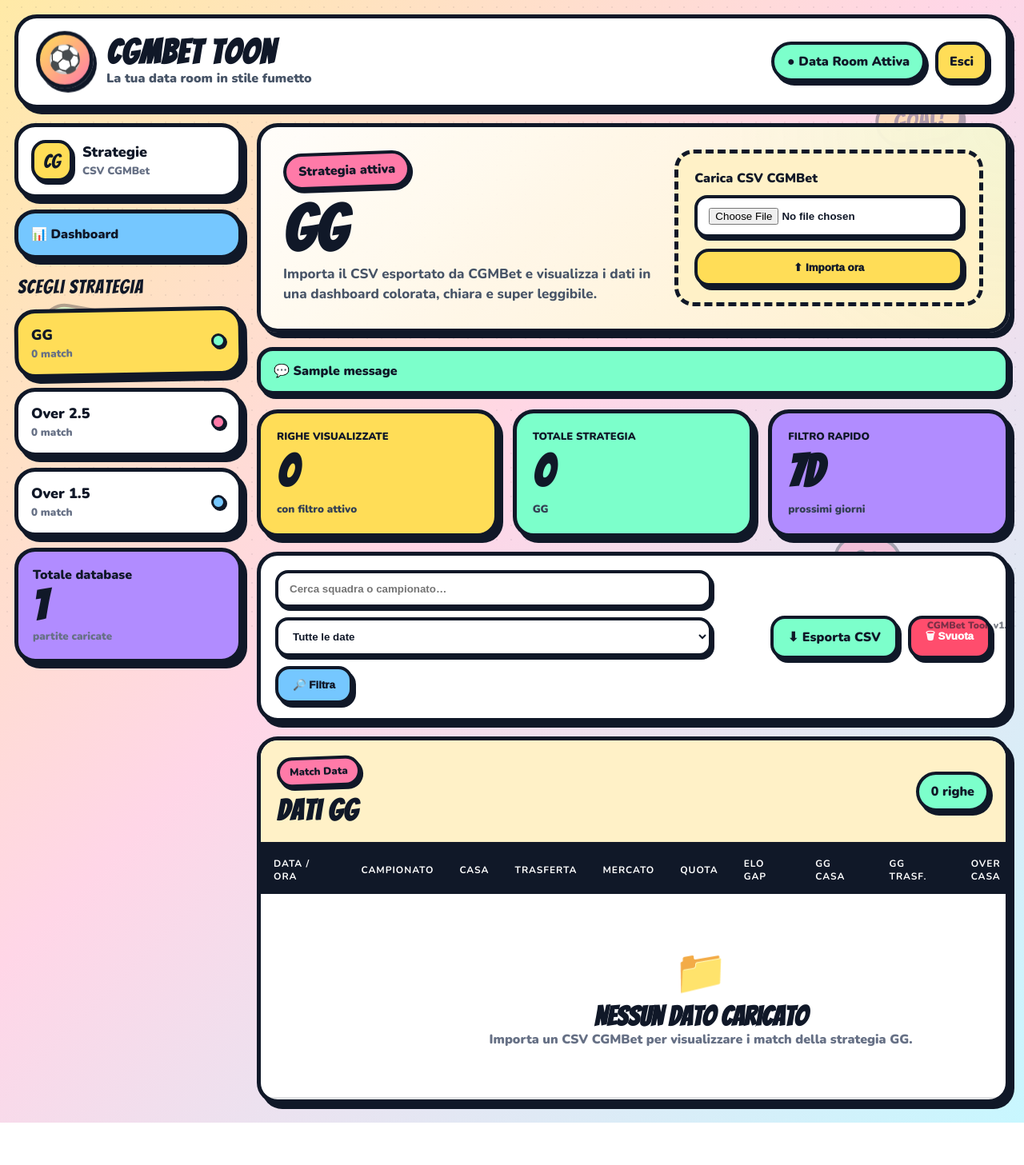
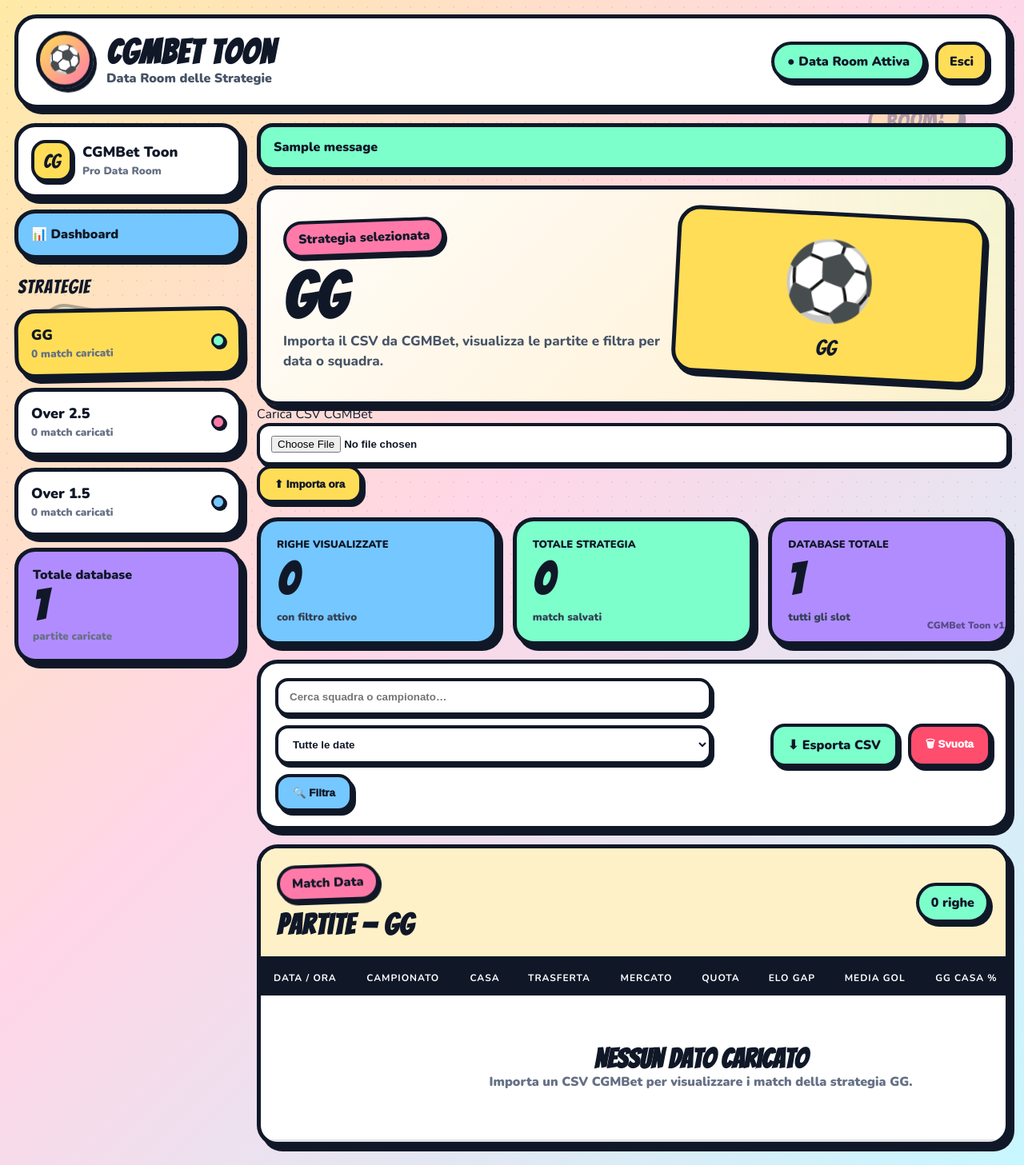
Before and after one commit to diablo130219/CGMBET, a Flask app: page / in a window 1280 px wide. Shown: the whole page at 80% size. Before the commit the page ends 1404 px from the top, so only its background shows below. Run offline with Flask 3, Linux system fonts and the light colour scheme; the visitor is signed in with stand-in values (Sample User, id 1); tables that the repository leaves empty hold one stand-in row (values such as "Sample post"); one stand-in notice (Sample message) is shown.

Commit message:
Add files via upload

```diff
--- a/templates/index.html
+++ b/templates/index.html
@@ -4,14 +4,14 @@
   <meta charset="utf-8">
   <meta name="viewport" content="width=device-width, initial-scale=1">
   <title>CGMBet Toon — {{ strategy }}</title>
-  <link rel="stylesheet" href="{{ url_for('static', filename='style.css') }}?v=toon-01">
+  <link rel="stylesheet" href="{{ url_for('static', filename='style.css') }}?v=toon-02">
 </head>
 <body>
 
 <div class="comic-bg">
-  <span class="bubble b1">GOAL!</span>
-  <span class="bubble b2">OVER!</span>
-  <span class="bubble b3">GG!</span>
+  <span class="bubble b1">BOOM!</span>
+  <span class="bubble b2">DATA!</span>
+  <span class="bubble b3">WIN!</span>
 </div>
 
 <header class="toon-header">
@@ -19,7 +19,7 @@
     <div class="toon-logo">⚽</div>
     <div>
       <h1>CGMBet Toon</h1>
-      <p>La tua data room in stile fumetto</p>
+      <p>Data Room delle Strategie</p>
     </div>
   </div>
   <div class="header-actions">
@@ -30,23 +30,24 @@
 
 <div class="layout">
 
+  <!-- SIDEBAR -->
   <aside class="sidebar">
     <div class="sidebar-card logo-card">
       <div class="mini-logo">CG</div>
       <div>
-        <strong>Strategie</strong>
-        <small>CSV CGMBet</small>
+        <strong>CGMBet Toon</strong>
+        <small>Pro Data Room</small>
       </div>
     </div>
 
     <a href="{{ url_for('dashboard') }}" class="nav-dashboard">📊 Dashboard</a>
 
-    <div class="nav-title">Scegli strategia</div>
+    <div class="nav-title">Strategie</div>
 
     <a href="{{ url_for('index', strategy='GG') }}" class="nav-item {% if strategy == 'GG' %}active{% endif %}">
       <div>
         <strong>GG</strong>
-        <small>{{ gg_count }} match</small>
+        <small>{{ gg_count }} match caricati</small>
       </div>
       <span class="comic-dot green"></span>
     </a>
@@ -54,7 +55,7 @@
     <a href="{{ url_for('index', strategy='Over 2.5') }}" class="nav-item {% if strategy == 'Over 2.5' %}active{% endif %}">
       <div>
         <strong>Over 2.5</strong>
-        <small>{{ over25_count }} match</small>
+        <small>{{ over25_count }} match caricati</small>
       </div>
       <span class="comic-dot pink"></span>
     </a>
@@ -62,7 +63,7 @@
     <a href="{{ url_for('index', strategy='Over 1.5') }}" class="nav-item {% if strategy == 'Over 1.5' %}active{% endif %}">
       <div>
         <strong>Over 1.5</strong>
-        <small>{{ over15_count }} match</small>
+        <small>{{ over15_count }} match caricati</small>
       </div>
       <span class="comic-dot blue"></span>
     </a>
@@ -74,16 +75,32 @@
     </div>
   </aside>
 
+  <!-- MAIN -->
   <main class="main-content">
 
-    <section class="hero-toon">
-      <div>
-        <span class="comic-label">Strategia attiva</span>
-        <h2>{{ strategy }}</h2>
-        <p>Importa il CSV esportato da CGMBet e visualizza i dati in una dashboard colorata, chiara e super leggibile.</p>
+    {% with messages = get_flashed_messages(with_categories=true) %}
+      {% for category, message in messages %}
+        <div class="flash {{ category }}">{{ message }}</div>
+      {% endfor %}
+    {% endwith %}
+
+    <!-- HERO + IMPORT -->
+    <div class="import-section">
+      <div class="hero-toon" style="margin-bottom:0;">
+        <div>
+          <span class="comic-label">Strategia selezionata</span>
+          <h2>{{ strategy }}</h2>
+          <p>Importa il CSV da CGMBet, visualizza le partite e filtra per data o squadra.</p>
+        </div>
+        <div class="mascot-card">
+          <div class="mascot">
+            {% if strategy == 'GG' %}⚽{% elif strategy == 'Over 2.5' %}🎯{% else %}🔥{% endif %}
+          </div>
+          <span>{{ strategy }}</span>
+        </div>
       </div>
 
-      <form class="upload-panel" action="{{ url_for('import_csv') }}" method="POST" enctype="multipart/form-data">
+      <form class="import-form" action="{{ url_for('import_csv') }}" method="POST" enctype="multipart/form-data">
         <input type="hidden" name="strategy" value="{{ strategy }}">
         <label>
           <span>Carica CSV CGMBet</span>
@@ -91,16 +108,11 @@
         </label>
         <button type="submit" class="toon-btn">⬆ Importa ora</button>
       </form>
-    </section>
+    </div>
 
-    {% with messages = get_flashed_messages(with_categories=true) %}
-      {% for category, message in messages %}
-        <div class="flash {{ category }}">💬 {{ message }}</div>
-      {% endfor %}
-    {% endwith %}
-
-    <section class="stats-grid">
-      <div class="stat-card yellow">
+    <!-- STAT CARDS -->
+    <div class="stats-grid three">
+      <div class="stat-card blue">
         <span>Righe visualizzate</span>
         <strong>{{ total }}</strong>
         <small>con filtro attivo</small>
@@ -108,16 +120,17 @@
       <div class="stat-card mint">
         <span>Totale strategia</span>
         <strong>{{ total_strategy }}</strong>
-        <small>{{ strategy }}</small>
+        <small>match salvati</small>
       </div>
       <div class="stat-card violet">
-        <span>Filtro rapido</span>
-        <strong>7D</strong>
-        <small>prossimi giorni</small>
+        <span>Database totale</span>
+        <strong>{{ total_all }}</strong>
+        <small>tutti gli slot</small>
       </div>
-    </section>
+    </div>
 
-    <section class="toolbar">
+    <!-- TOOLBAR -->
+    <div class="toolbar">
       <form class="filters" method="GET">
         <input type="hidden" name="strategy" value="{{ strategy }}">
         <input type="text" name="search" value="{{ search }}" placeholder="Cerca squadra o campionato…">
@@ -126,9 +139,8 @@
           <option value="today" {% if date_filter == "today" %}selected{% endif %}>Solo oggi</option>
           <option value="7days" {% if date_filter == "7days" %}selected{% endif %}>Prossimi 7 giorni</option>
         </select>
-        <button class="toon-btn secondary" type="submit">🔎 Filtra</button>
+        <button class="toon-btn secondary" type="submit">🔍 Filtra</button>
       </form>
-
       <div class="actions">
         <a class="toon-btn export" href="{{ url_for('export_strategy', strategy=strategy) }}">⬇ Esporta CSV</a>
         <form action="{{ url_for('clear_strategy', strategy=strategy) }}" method="POST"
@@ -136,17 +148,17 @@
           <button class="toon-btn danger" type="submit">🗑 Svuota</button>
         </form>
       </div>
-    </section>
+    </div>
 
-    <section class="table-panel">
+    <!-- TABLE -->
+    <div class="table-panel">
       <div class="table-header">
         <div>
-          <span class="comic-label small-label">Match Data</span>
-          <h3>Dati {{ strategy }}</h3>
+          <span class="comic-label">Match Data</span>
+          <h3>Partite — {{ strategy }}</h3>
         </div>
         <div class="rows-badge">{{ total }} righe</div>
       </div>
-
       <div class="table-wrap">
         <table>
           <thead>
@@ -158,10 +170,14 @@
               <th>Mercato</th>
               <th>Quota</th>
               <th>ELO GAP</th>
-              <th>GG Casa</th>
-              <th>GG Trasf.</th>
-              <th>Over Casa</th>
-              <th>Over Trasf.</th>
+              <th>Media Gol</th>
+              {% if strategy == 'GG' %}
+              <th>GG Casa %</th>
+              <th>GG Trasferta %</th>
+              {% else %}
+              <th>Over Casa %</th>
+              <th>Over Trasferta %</th>
+              {% endif %}
             </tr>
           </thead>
           <tbody>
@@ -172,18 +188,21 @@
               <td class="team">{{ m.home_team }}</td>
               <td>{{ m.away_team }}</td>
               <td><span class="market-badge">{{ m.market }}</span></td>
-              <td><span class="odd-value">{{ "%.2f"|format(m.odd or 0) }}</span></td>
-              <td>{{ m.elo_gap }}</td>
-              <td>{{ m.gg_home }}</td>
-              <td>{{ m.gg_away }}</td>
-              <td>{{ m.over_home }}</td>
-              <td>{{ m.over_away }}</td>
+              <td><span class="prob-value">{{ "%.2f"|format(m.odd or 0) }}</span></td>
+              <td><span class="stat-value">{{ m.elo_gap }}</span></td>
+              <td><span class="stat-value">{{ m.notes }}</span></td>
+              {% if strategy == 'GG' %}
+              <td><span class="stat-value">{{ m.gg_home }}%</span></td>
+              <td><span class="stat-value">{{ m.gg_away }}%</span></td>
+              {% else %}
+              <td><span class="stat-value">{{ m.over_home }}%</span></td>
+              <td><span class="stat-value">{{ m.over_away }}%</span></td>
+              {% endif %}
             </tr>
             {% else %}
             <tr>
-              <td colspan="11">
+              <td colspan="10">
                 <div class="empty-state">
-                  <div class="empty-icon">📁</div>
                   <strong>Nessun dato caricato</strong>
                   <span>Importa un CSV CGMBet per visualizzare i match della strategia {{ strategy }}.</span>
                 </div>
@@ -193,7 +212,7 @@
           </tbody>
         </table>
       </div>
-    </section>
+    </div>
 
   </main>
 </div>
```
